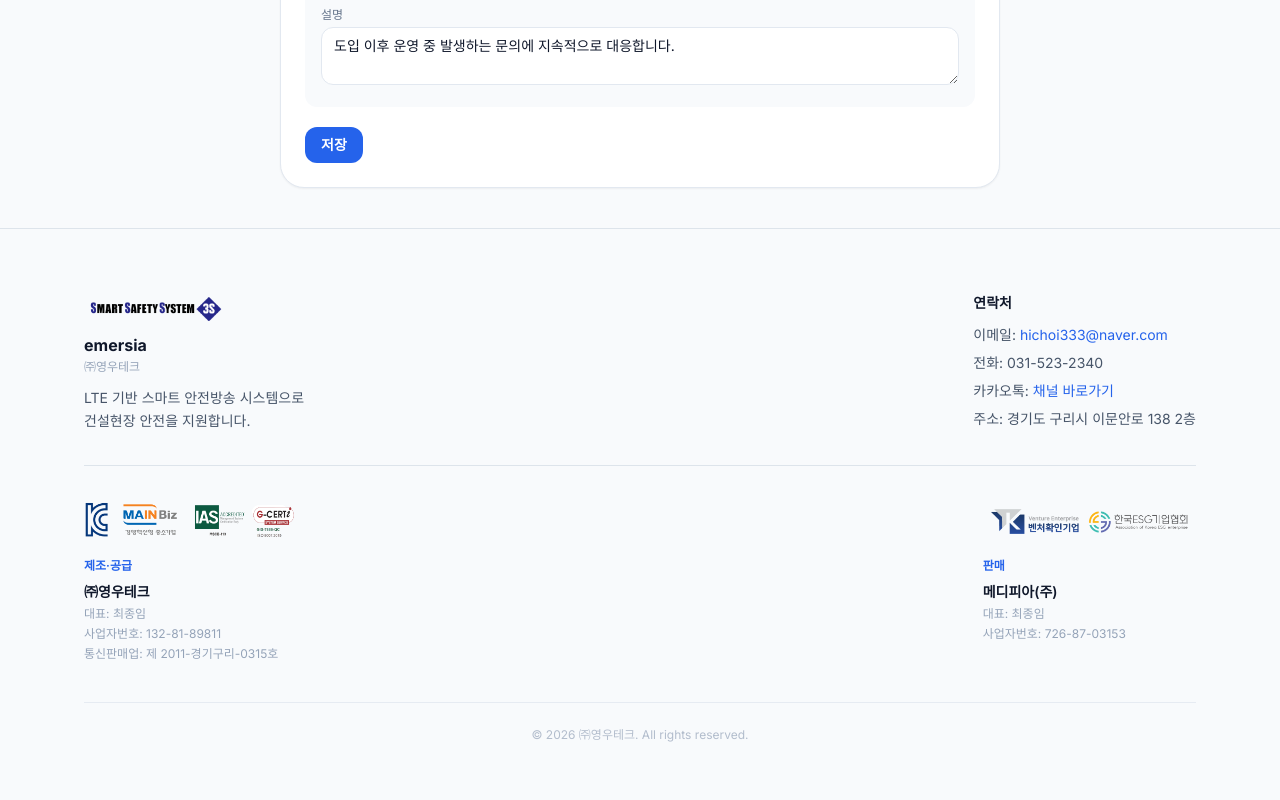
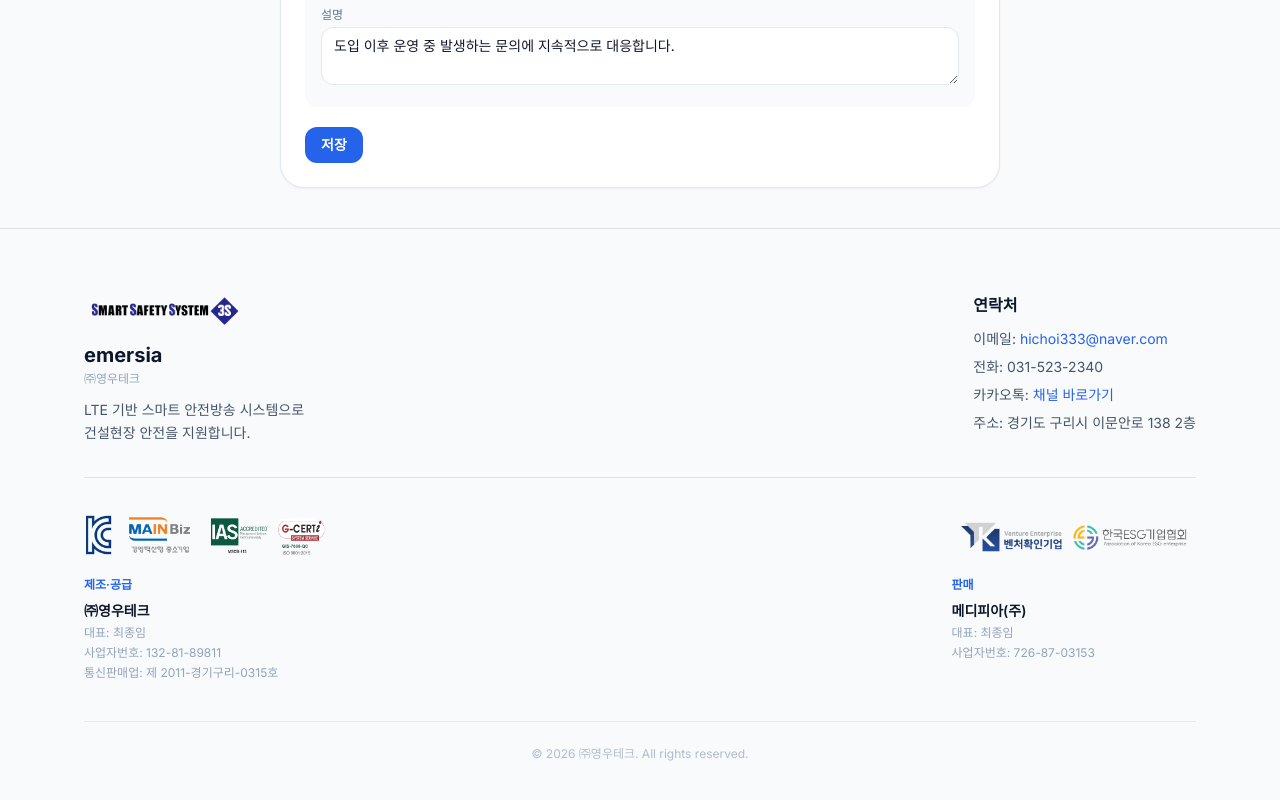
Before and after one commit to choifam0191-lgtm/emersia, a Next.js app: page /admin/content/home in a window 1280 px wide. Shown: the part 5246-6046 px from the top of the page. Built offline with nearby package versions, Linux system fonts and the light colour scheme; a web font is replaced by a local one.

Commit message:
fix: 푸터 정렬/로고확대/좌우균형/시각위계 개선
Co-Authored-By: Claude Sonnet 4.6 <noreply@anthropic.com>

```diff
--- a/src/components/Footer.tsx
+++ b/src/components/Footer.tsx
@@ -8,7 +8,7 @@ export function Footer() {
       <div className="mx-auto max-w-6xl px-5 py-12 md:py-16">
 
         {/* ── 상단 블록: 2열 ── */}
-        <div className="grid gap-8 md:grid-cols-2 md:gap-16">
+        <div className="grid gap-8 md:grid-cols-2 md:items-start md:gap-16">
 
           {/* 좌측: 브랜드 소개 */}
           <div>
@@ -16,9 +16,10 @@ export function Footer() {
             <img
               src="/footer-logos/YT_3S_logo.png"
               alt="3S Smart Safety System 로고"
-              className="block h-8 w-auto object-contain object-left"
+              className="block h-9 w-auto object-contain object-left"
             />
-            <p className="mt-2 text-base font-bold text-ink-900">emersia</p>
+            {/* emersia — 가장 강한 시각 위계 */}
+            <p className="mt-3 text-xl font-bold text-ink-900">emersia</p>
             <p className="mt-0.5 text-xs text-mist">㈜영우테크</p>
             <p className="mt-3 text-sm leading-relaxed text-ink-600">
               LTE 기반 스마트 안전방송 시스템으로
@@ -26,9 +27,9 @@ export function Footer() {
             </p>
           </div>
 
-          {/* 우측: 연락처 — justify-self-end 로 오른쪽 끝 정렬 */}
+          {/* 우측: 연락처 — 오른쪽 끝 정렬 */}
           <div className="md:justify-self-end">
-            <p className="text-sm font-bold text-ink-900">연락처</p>
+            <p className="text-base font-semibold text-ink-900">연락처</p>
             <ul className="mt-3 space-y-2 text-sm text-ink-600">
               <li>
                 이메일:{" "}
@@ -66,7 +67,7 @@ export function Footer() {
         <hr className="my-8 border-hairline/60" />
 
         {/* ── 하단 블록: 2열 (영우테크 / 메디피아) ── */}
-        <div className="grid gap-8 md:grid-cols-2 md:gap-16">
+        <div className="grid gap-8 md:grid-cols-2 md:items-start md:gap-16">
 
           {/* 좌측 하단: 영우테크 인증 */}
           <div>
@@ -74,7 +75,7 @@ export function Footer() {
             <img
               src="/footer-logos/YT_logo.png"
               alt="영우테크 인증 로고 (KC, 메인비즈, ISO 9001, G-CERTi)"
-              className="block h-10 w-auto object-contain object-left md:h-12"
+              className="block h-[46px] w-auto object-contain object-left md:h-[55px]"
             />
             <p className="mt-3 text-xs font-semibold text-safety-blue">제조·공급</p>
             <div className="mt-2 space-y-1">
@@ -85,13 +86,13 @@ export function Footer() {
             </div>
           </div>
 
-          {/* 우측 하단: 메디피아 인증 — justify-self-end 로 오른쪽 끝 정렬 */}
+          {/* 우측 하단: 메디피아 인증 — 오른쪽 끝 정렬 */}
           <div className="md:justify-self-end">
             {/* eslint-disable-next-line @next/next/no-img-element */}
             <img
               src="/footer-logos/MP_logo.png"
               alt="메디피아 인증 로고 (한국ESG기업협회, 벤처확인기업)"
-              className="block h-10 w-auto object-contain object-left md:h-12"
+              className="block h-[46px] w-auto object-contain object-left md:h-[55px]"
             />
             <p className="mt-3 text-xs font-semibold text-safety-blue">판매</p>
             <div className="mt-2 space-y-1">
```
